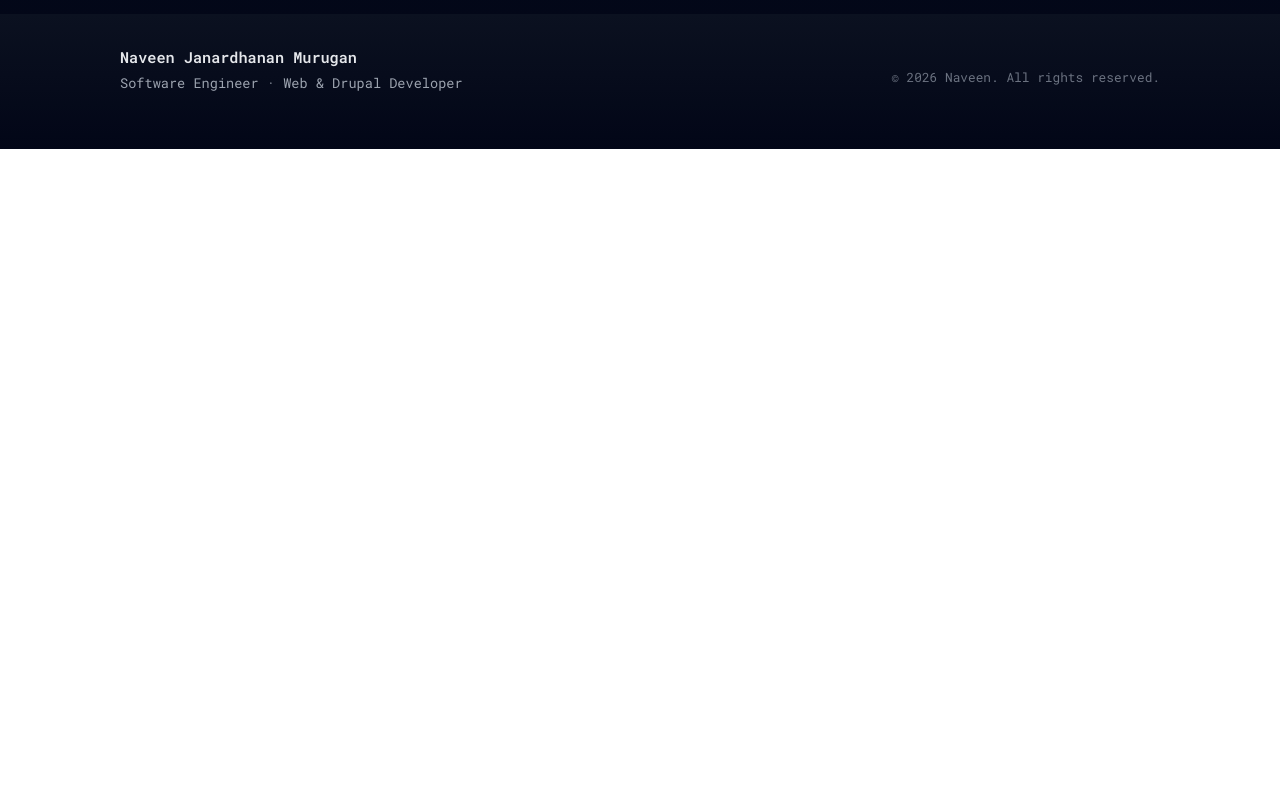
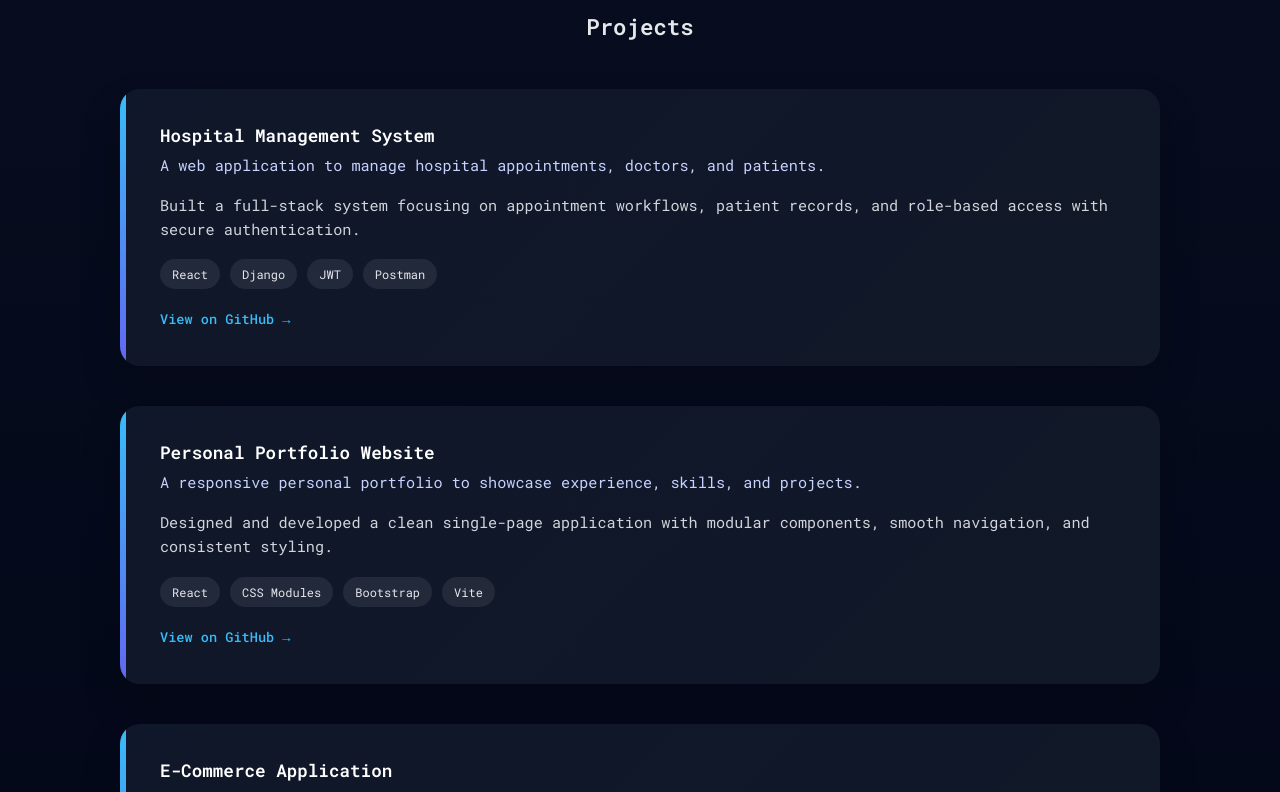
Before and after one commit to Naveen-JM/my-profile, a React (Vite) app: page / in a window 1280 px wide. Shown: the part 2040-2832 px from the top of the page. Before the commit the page ends 2189 px from the top, so only its background shows below. Built offline with nearby package versions, Linux system fonts and the light colour scheme.

Commit message:
projectsadded

```diff
--- a/src/App.jsx
+++ b/src/App.jsx
@@ -6,7 +6,7 @@ import Education from "./components/education/Education.jsx";
 import Experience from "./components/experience/Experience.jsx";
 import Navbar from "./components/navbar/navbar.jsx";
 import Footer from "./components/footer/Footer.jsx";
-
+import Projects from "./components/projects/projects.jsx";
 function App() {
   return (
     <div className={styles.app}>
@@ -16,6 +16,7 @@ function App() {
       <Education />
       <Experience />
       <Skills />
+      <Projects />
       <Footer />
     </div>
   );
--- /dev/null
+++ b/src/components/projects/Project.module.css
@@ -0,0 +1,20 @@
+.projects {
+    margin-top: 100px;
+    padding: 0 16px;
+  }
+
+  .heading {
+    text-align: center;
+    font-size: 1.4rem;
+    font-weight: 600;
+    margin-bottom: 48px;
+    color: #e5e7eb;
+}
+
+  .list {
+    display: flex;
+    flex-direction: column;
+    gap: 40px;
+    max-width: 1040px;
+    margin: 0 auto;
+  }
--- /dev/null
+++ b/src/components/projects/ProjectCard.jsx
@@ -0,0 +1,32 @@
+import styles from "./ProjectCard.module.css";
+
+function ProjectCard({ title, summary, description, tech, link }) {
+  return (
+    <div className={styles.card}>
+      <div className={styles.accent} />
+
+      <div className={styles.content}>
+        <h4 className={styles.title}>{title}</h4>
+        <p className={styles.summary}>{summary}</p>
+        <p className={styles.description}>{description}</p>
+
+        <div className={styles.tech}>
+          {tech.map((item) => (
+            <span key={item}>{item}</span>
+          ))}
+        </div>
+
+        <a
+          href={link}
+          target="_blank"
+          rel="noopener noreferrer"
+          className={styles.link}
+        >
+          View on GitHub →
+        </a>
+      </div>
+    </div>
+  );
+}
+
+export default ProjectCard;
--- /dev/null
+++ b/src/components/projects/ProjectCard.module.css
@@ -0,0 +1,94 @@
+.card {
+    position: relative;
+    background: linear-gradient(135deg, #0f172a, #111827);
+    border-radius: 20px;
+    overflow: hidden;
+
+    box-shadow:
+      0 20px 40px rgba(0, 0, 0, 0.18);
+
+    transition: transform 0.3s ease, box-shadow 0.3s ease;
+  }
+
+  .card:hover {
+    transform: translateY(-6px);
+    box-shadow:
+      0 30px 60px rgba(0, 0, 0, 0.3);
+  }
+
+  /* accent strip */
+  .accent {
+    position: absolute;
+    left: 0;
+    top: 0;
+    width: 6px;
+    height: 100%;
+    background: linear-gradient(
+      to bottom,
+      #38bdf8,
+      #6366f1
+    );
+  }
+
+  /* content */
+  .content {
+    padding: 36px 40px;
+    color: #e5e7eb;
+  }
+
+  .title {
+    margin: 0;
+    font-size: 1.1rem;
+    font-weight: 600;
+    color: #ffffff;
+  }
+
+  .summary {
+    margin-top: 8px;
+    font-size: 0.95rem;
+    color: #c7d2fe;
+  }
+
+  .description {
+    margin-top: 14px;
+    font-size: 0.95rem;
+    line-height: 1.6;
+    color: #d1d5db;
+  }
+
+  /* tech pills */
+  .tech {
+    margin-top: 18px;
+    display: flex;
+    flex-wrap: wrap;
+    gap: 10px;
+  }
+
+  .tech span {
+    font-size: 0.75rem;
+    padding: 6px 12px;
+    border-radius: 999px;
+    background: rgba(255, 255, 255, 0.08);
+    color: #e5e7eb;
+  }
+
+  /* link */
+  .link {
+    display: inline-block;
+    margin-top: 20px;
+    font-size: 0.85rem;
+    font-weight: 500;
+    color: #38bdf8;
+    text-decoration: none;
+  }
+
+  .link:hover {
+    text-decoration: underline;
+  }
+
+  /* mobile */
+  @media (max-width: 600px) {
+    .content {
+      padding: 28px 24px;
+    }
+  }
--- /dev/null
+++ b/src/components/projects/Projects.jsx
@@ -0,0 +1,48 @@
+import styles from "./Project.module.css";
+import ProjectCard from "./ProjectCard";
+
+function Projects() {
+  const projects = [
+    {
+      title: "Hospital Management System",
+      summary:
+        "A web application to manage hospital appointments, doctors, and patients.",
+      description:
+        "Built a full-stack system focusing on appointment workflows, patient records, and role-based access with secure authentication.",
+      tech: ["React", "Django", "JWT", "Postman"],
+      link: "https://github.com/Naveen-JM/Hospital_management",
+    },
+    {
+      title: "Personal Portfolio Website",
+      summary:
+        "A responsive personal portfolio to showcase experience, skills, and projects.",
+      description:
+        "Designed and developed a clean single-page application with modular components, smooth navigation, and consistent styling.",
+      tech: ["React", "CSS Modules", "Bootstrap", "Vite"],
+      link: "https://github.com/Naveen-JM/my-profile",
+    },
+    {
+      title: "E-Commerce Application",
+      summary:
+        "A terminal-based e-commerce application for inventory and order management.",
+      description:
+        "Implemented CRUD operations for products and orders with a focus on backend logic and API-driven workflows.",
+      tech: ["Python", "Django", "Postman"],
+      link: "https://github.com/Naveen-JM/ECOM__Application",
+    },
+  ];
+
+  return (
+    <section className={styles.projects} id="projects">
+      <h3 className={styles.heading}>Projects</h3>
+
+      <div className={styles.list}>
+        {projects.map((project) => (
+          <ProjectCard key={project.title} {...project} />
+        ))}
+      </div>
+    </section>
+  );
+}
+
+export default Projects;
```
